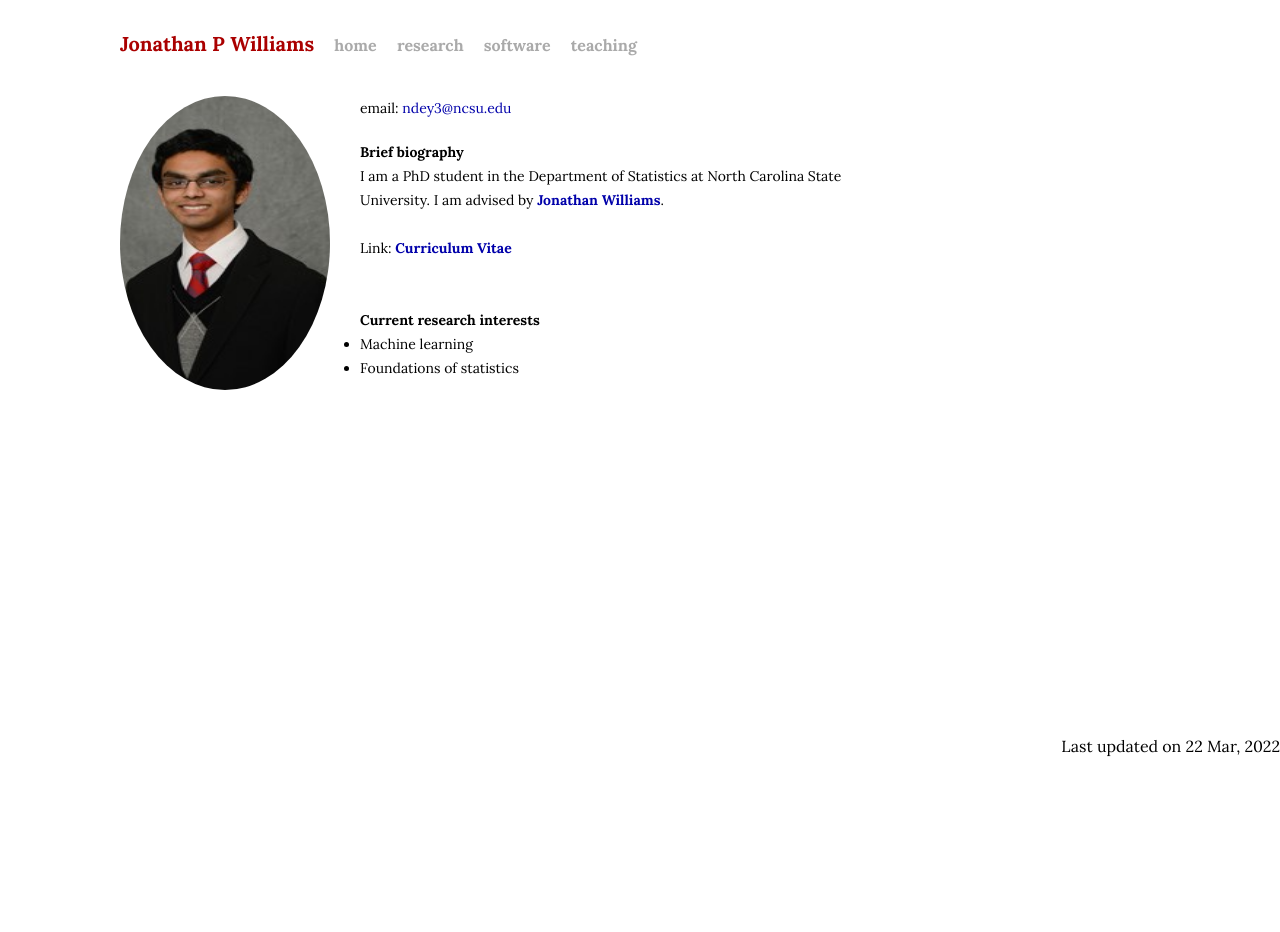
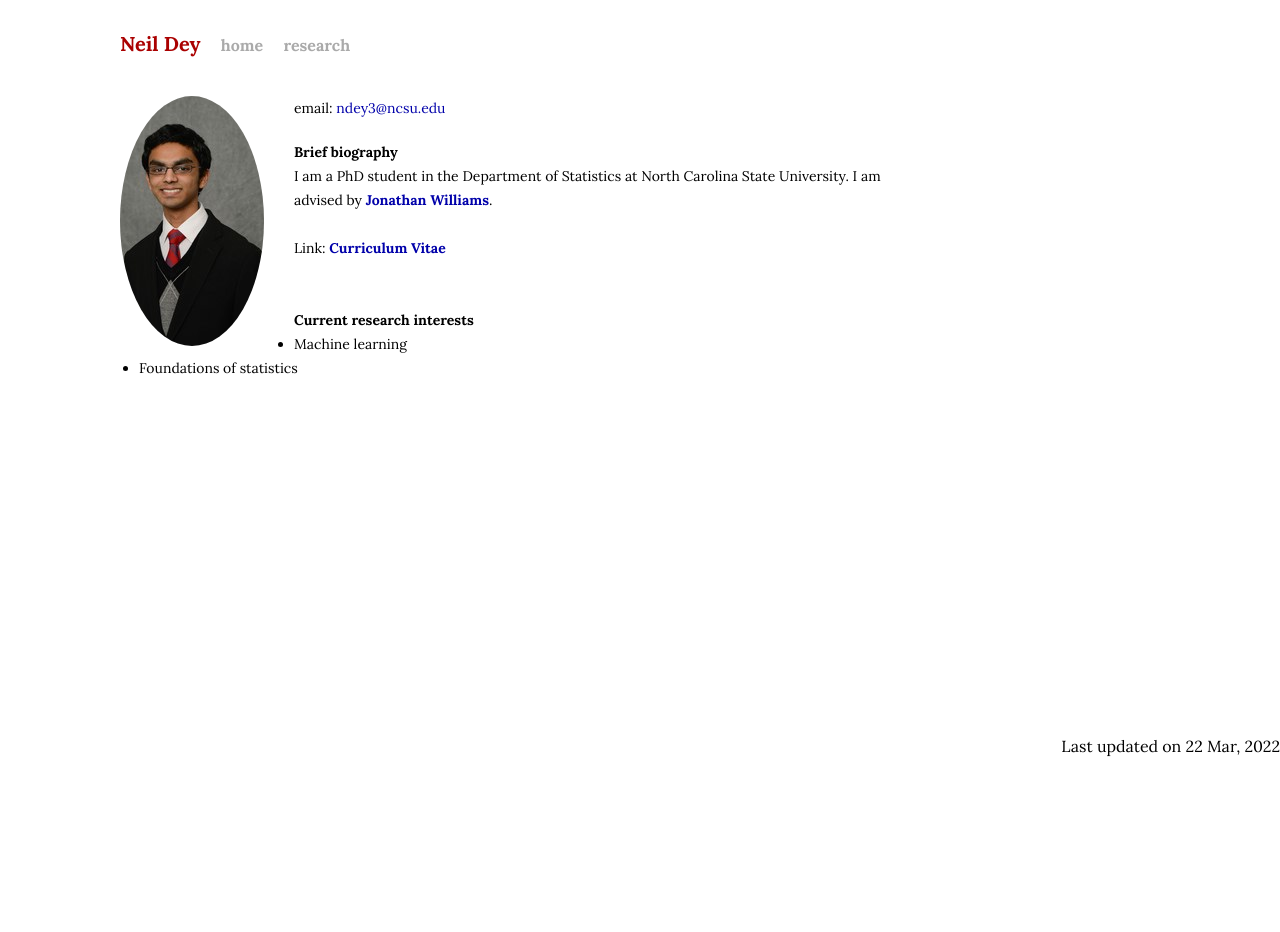
Before and after one commit to neil-dey/neil-dey.github.io, a Jekyll site: the page built from index.md, in a window 1280 px wide. Built offline with Jekyll 4.4.1, drawn with Linux system fonts in a browser that asks for light colours.

Commit message:
Updates to residual elements

```diff
--- a/_config.yml
+++ b/_config.yml
@@ -13,11 +13,11 @@
 # you will see them accessed via {{ site.title }}, {{ site.email }}, and so on.
 # You can create any custom variable you would like, and they will be accessible
 # in the templates via {{ site.myvariable }}.
-name: Jonathan P Williams
+name: Neil Dey
 description: Jonathan's personal website.
-email: jwilli27@ncsu.edu
-url: "http://jonathanpw.github.io"
-github_username: jonathanpw
+email: neild799@gmail.com
+url: "http://neil-dey.github.io"
+github_username: neil-dey
 
 # Build settings
 markdown: kramdown
--- a/_includes/header.html
+++ b/_includes/header.html
@@ -2,6 +2,4 @@
   <h1 class="title"><b><a href="/">{{ site.name }}</a></b></h1>
   <a class="extra" href="/">home</a>
   <a class="extra" href="/research.html">research</a>
-  <a class="extra" href="/software.html">software</a>
-  <a class="extra" href="/teaching.html">teaching</a>
 </div>
--- a/_layouts/home.html
+++ b/_layouts/home.html
@@ -9,7 +9,7 @@
         <div class="content">
           <div class="banner">
             <div class="photo">
-              <img src="/assets/ProfilePic.jpg" width="210px" height="294px">
+              <img src="/assets/ProfilePic.jpg">
             </div>
             <div class="contact">
               email: <a href="mailto:ndey3@ncsu.edu">ndey3@ncsu.edu</a> <br>
```
Also changed, not shown: README.md.
